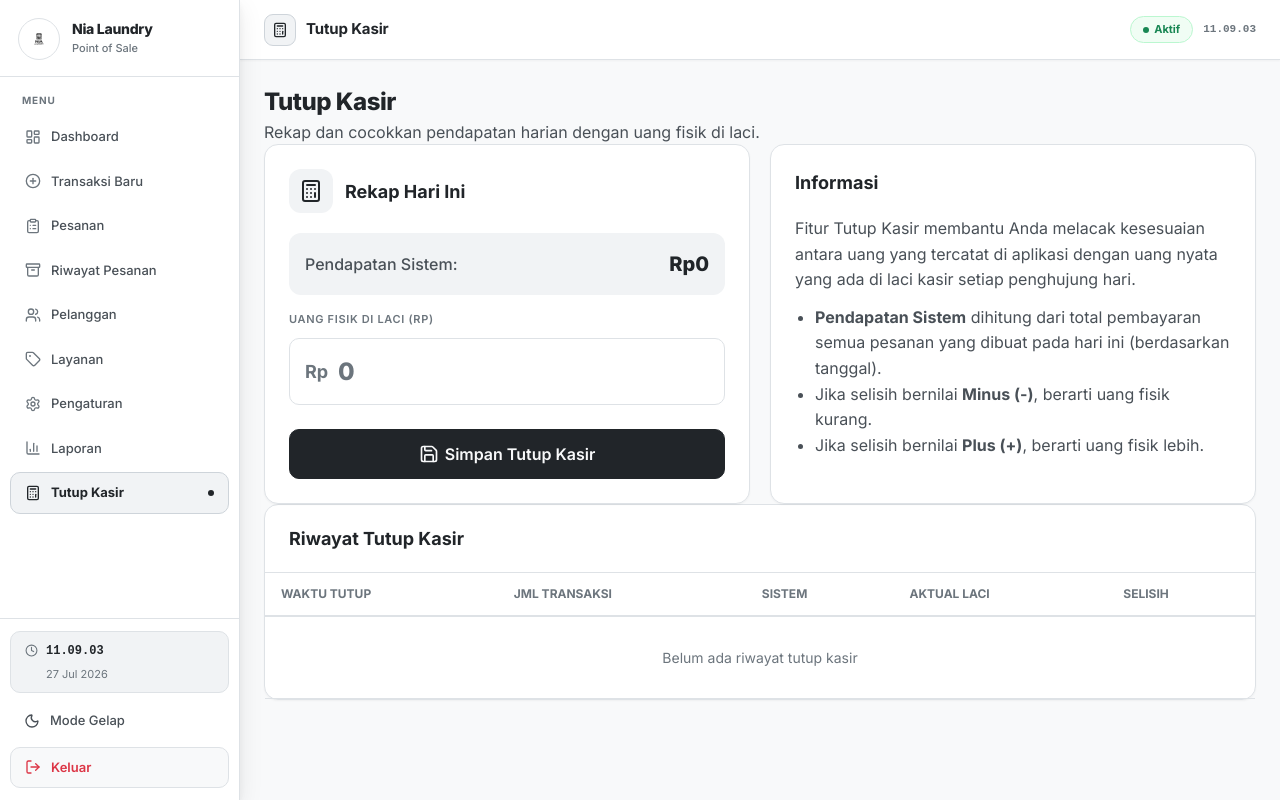
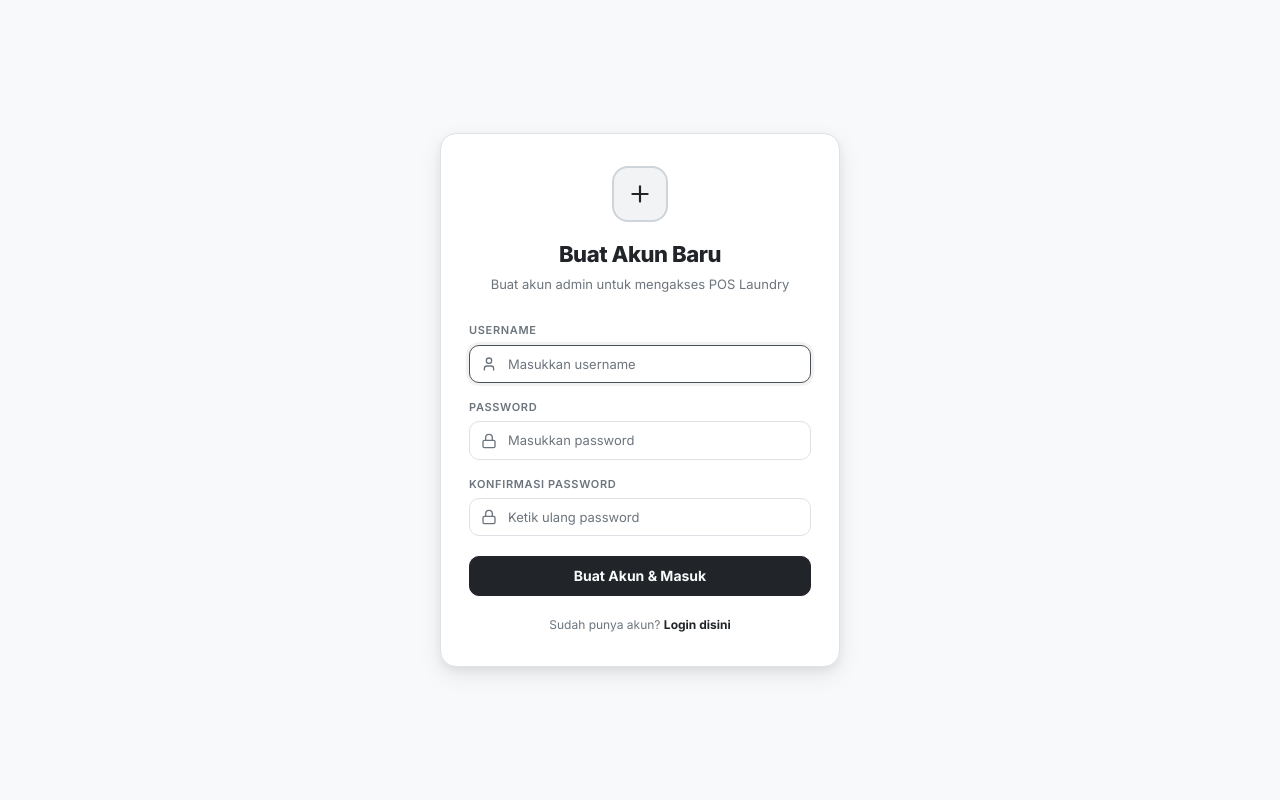
Before and after one commit to gungdemayun12/Nia-Laundry, a React (Vite) app: page /#/tutup-kasir in a window 1280 px wide. Built offline with nearby package versions, Linux system fonts and the light colour scheme.

Commit message:
fix: total rewrite LoginPage - hapus navigate bug, tambah register & reset akun tanpa buka pengaturan

```diff
--- a/src/App.jsx
+++ b/src/App.jsx
@@ -54,7 +54,7 @@ export default function App() {
     return localStorage.getItem('pos_auth_logged_in') === 'true';
   });
 
-  const authUsername = localStorage.getItem('pos_auth_username');
+
 
   const handleLogin = () => {
     setIsAuthenticated(true);
@@ -64,6 +64,7 @@ export default function App() {
   const handleLogout = () => {
     setIsAuthenticated(false);
     localStorage.removeItem('pos_auth_logged_in');
+    localStorage.removeItem('pos_auth_username'); // Tambahkan ini
     localStorage.removeItem('pos_last_route');
     if (window.location.hash && window.location.hash !== '#/') {
       window.location.hash = '#/';
@@ -108,6 +109,51 @@ export default function App() {
     window.addEventListener('beforeunload', handleBeforeUnload);
     return () => window.removeEventListener('beforeunload', handleBeforeUnload);
   }, []);
+
+  // ── Session Timeout Logic ──
+  useEffect(() => {
+    let timeoutId;
+    const timeoutDuration = 30 * 60 * 1000; // 30 menit
+
+    const resetTimeout = () => {
+      clearTimeout(timeoutId);
+      timeoutId = setTimeout(logoutUser, timeoutDuration);
+    };
+
+    const logoutUser = () => {
+      if (isAuthenticated) {
+        handleLogout();
+        Swal.fire({
+          icon: 'warning',
+          title: 'Sesi Berakhir',
+          text: 'Sesi Anda telah berakhir karena tidak ada aktivitas. Silakan login kembali.',
+          showConfirmButton: true,
+          background: 'var(--surface)',
+          color: 'var(--text)',
+        });
+      }
+    };
+
+    const handleActivity = () => {
+      resetTimeout();
+    };
+
+    // Tambahkan event listener untuk aktivitas pengguna
+    window.addEventListener('mousemove', handleActivity);
+    window.addEventListener('keypress', handleActivity);
+    window.addEventListener('scroll', handleActivity);
+    window.addEventListener('click', handleActivity);
+
+    resetTimeout(); // Set timeout awal saat komponen dimuat
+
+    return () => {
+      clearTimeout(timeoutId);
+      window.removeEventListener('mousemove', handleActivity);
+      window.removeEventListener('keypress', handleActivity);
+      window.removeEventListener('scroll', handleActivity);
+      window.removeEventListener('click', handleActivity);
+    };
+  }, [isAuthenticated, handleLogout]); // Dependensi: isAuthenticated dan handleLogout
 
   // ── Error recovery: catch unhandled errors ──
   useEffect(() => {
@@ -160,14 +206,12 @@ export default function App() {
     e.target.value = '';
   };
 
-  // ── Auth check (after all hooks) ──
-  if (authUsername && !isAuthenticated) {
-    return <LoginPage onLogin={handleLogin} />;
-  }
-
   return (
     <HashRouter>
       <RouteTracker />
+      {!isAuthenticated ? (
+        <LoginPage onLogin={handleLogin} />
+      ) : (
         <Layout darkMode={darkMode} setDarkMode={setDarkMode} onLogout={handleLogout}>
           <Routes>
             <Route
@@ -266,6 +310,7 @@ export default function App() {
             />
           </Routes>
         </Layout>
+      )}
 
       {/* Hidden file input for restore */}
       <input
--- a/src/pages/LoginPage.jsx
+++ b/src/pages/LoginPage.jsx
@@ -1,46 +1,124 @@
-import { useState, useEffect } from 'react';
-import { useNavigate } from 'react-router-dom';
-import { Lock, User } from 'lucide-react';
+import { useState } from 'react';
+import { Lock, User, Plus } from 'lucide-react';
 import Swal from 'sweetalert2';
 
 export default function LoginPage({ onLogin }) {
+  const savedUsername = localStorage.getItem('pos_auth_username');
+  const savedPassword = localStorage.getItem('pos_auth_password');
+  const hasAccount = !!(savedUsername && savedPassword);
+
+  const [mode, setMode] = useState(hasAccount ? 'login' : 'register');
   const [username, setUsername] = useState('');
   const [password, setPassword] = useState('');
+  const [confirmPassword, setConfirmPassword] = useState('');
   const [error, setError] = useState('');
-  const navigate = useNavigate();
-
-  useEffect(() => {
-    const savedUsername = localStorage.getItem('pos_auth_username');
-    if (!savedUsername) {
-      navigate('/pengaturan');
-    }
-  }, [navigate]);
 
   const handleLogin = (e) => {
     e.preventDefault();
-    const savedUsername = localStorage.getItem('pos_auth_username');
-    const savedPassword = localStorage.getItem('pos_auth_password');
+    setError('');
 
-    if (!savedUsername || !savedPassword) {
-      navigate('/pengaturan');
+    const actualUname = localStorage.getItem('pos_auth_username');
+    const actualPwd = localStorage.getItem('pos_auth_password');
+
+    if (!actualUname || !actualPwd) {
+      setMode('register');
+      setError('Belum ada akun. Silakan buat akun baru terlebih dahulu.');
       return;
     }
 
-    if (username === savedUsername && password === savedPassword) {
+    if (username === actualUname && password === actualPwd) {
       localStorage.setItem('pos_auth_logged_in', 'true');
       if (onLogin) onLogin();
-      navigate('/');
     } else {
       setError('Username atau password salah');
       Swal.fire({
         icon: 'error',
-        title: 'Gagal',
+        title: 'Gagal Login',
         text: 'Username atau password salah!',
         showCloseButton: true,
         background: 'var(--surface)',
         color: 'var(--text)',
       });
     }
+  };
+
+  const handleRegister = (e) => {
+    e.preventDefault();
+    setError('');
+
+    if (!username.trim()) {
+      setError('Username tidak boleh kosong');
+      return;
+    }
+    if (password.length < 4) {
+      setError('Password minimal 4 karakter');
+      return;
+    }
+    if (password !== confirmPassword) {
+      setError('Password dan konfirmasi password tidak sama');
+      return;
+    }
+
+    localStorage.setItem('pos_auth_username', username.trim());
+    localStorage.setItem('pos_auth_password', password);
+    localStorage.setItem('pos_auth_logged_in', 'true');
+
+    Swal.fire({
+      icon: 'success',
+      title: 'Akun Berhasil Dibuat!',
+      text: `Selamat datang ${username.trim()}. Anda sudah otomatis masuk.`,
+      timer: 2000,
+      showConfirmButton: false,
+      background: 'var(--surface)',
+      color: 'var(--text)',
+    });
+
+    if (onLogin) onLogin();
+  };
+
+  const handleReset = () => {
+    Swal.fire({
+      title: 'Reset Username & Password?',
+      text: 'Data username & password lama akan dihapus, lalu Anda buat akun baru. Data laundry TIDAK akan terhapus.',
+      icon: 'warning',
+      showCancelButton: true,
+      confirmButtonColor: 'var(--red)',
+      cancelButtonColor: 'var(--border-2)',
+      confirmButtonText: 'Ya, Reset Akun',
+      cancelButtonText: 'Batal',
+      showCloseButton: true,
+      background: 'var(--surface)',
+      color: 'var(--text)',
+    }).then((result) => {
+      if (result.isConfirmed) {
+        localStorage.removeItem('pos_auth_username');
+        localStorage.removeItem('pos_auth_password');
+        localStorage.removeItem('pos_auth_logged_in');
+        setMode('register');
+        setUsername('');
+        setPassword('');
+        setConfirmPassword('');
+        setError('');
+        Swal.fire({
+          icon: 'success',
+          title: 'Akun Direset!',
+          text: 'Silakan buat akun baru.',
+          timer: 1500,
+          showConfirmButton: false,
+          background: 'var(--surface)',
+          color: 'var(--text)',
+        });
+      }
+    });
+  };
+
+  const switchMode = (e) => {
+    e.preventDefault();
+    setMode(mode === 'login' ? 'register' : 'login');
+    setUsername('');
+    setPassword('');
+    setConfirmPassword('');
+    setError('');
   };
 
   return (
@@ -69,17 +147,26 @@ export default function LoginPage({ onLogin }) {
             margin: '0 auto 16px',
             border: '2px solid var(--accent-border)',
           }}>
-            <Lock size={26} style={{ color: 'var(--text)' }} />
+            {mode === 'login' ? (
+              <Lock size={26} style={{ color: 'var(--text)' }} />
+            ) : (
+              <Plus size={26} style={{ color: 'var(--text)' }} />
+            )}
           </div>
           <h1 style={{ fontSize: 22, fontWeight: 800, color: 'var(--text)', marginBottom: 4, letterSpacing: '-0.02em' }}>
-            Login POS Laundry
+            {mode === 'login' ? 'Login POS Laundry' : 'Buat Akun Baru'}
           </h1>
           <p style={{ fontSize: 13, color: 'var(--text-3)' }}>
-            Masukkan username dan password untuk melanjutkan
+            {mode === 'login'
+              ? 'Masukkan username dan password untuk melanjutkan'
+              : 'Buat akun admin untuk mengakses POS Laundry'}
           </p>
         </div>
 
-        <form onSubmit={handleLogin} style={{ display: 'flex', flexDirection: 'column', gap: 16 }}>
+        <form
+          onSubmit={mode === 'login' ? handleLogin : handleRegister}
+          style={{ display: 'flex', flexDirection: 'column', gap: 16 }}
+        >
           <div>
             <label className="field-label">Username</label>
             <div style={{ position: 'relative' }}>
@@ -119,6 +206,27 @@ export default function LoginPage({ onLogin }) {
             </div>
           </div>
 
+          {mode === 'register' && (
+            <div>
+              <label className="field-label">Konfirmasi Password</label>
+              <div style={{ position: 'relative' }}>
+                <Lock size={16} style={{
+                  position: 'absolute', left: 12, top: '50%', transform: 'translateY(-50%)',
+                  color: 'var(--text-3)', pointerEvents: 'none',
+                }} />
+                <input
+                  type="password"
+                  value={confirmPassword}
+                  onChange={(e) => setConfirmPassword(e.target.value)}
+                  placeholder="Ketik ulang password"
+                  className="field-input"
+                  style={{ paddingLeft: 38 }}
+                  required
+                />
+              </div>
+            </div>
+          )}
+
           {error && (
             <div style={{
               padding: '10px 14px',
@@ -144,13 +252,53 @@ export default function LoginPage({ onLogin }) {
               marginTop: 4,
             }}
           >
-            Masuk
+            {mode === 'login' ? 'Masuk' : 'Buat Akun & Masuk'}
           </button>
         </form>
 
-        <p style={{ textAlign: 'center', marginTop: 20, fontSize: 12, color: 'var(--text-3)' }}>
-          Belum punya akun? Buka <strong style={{ color: 'var(--text)' }}>Pengaturan</strong> untuk membuat username dan password.
-        </p>
+        <div style={{ marginTop: 20, display: 'flex', flexDirection: 'column', gap: 10 }}>
+          {mode === 'login' ? (
+            <>
+              <p style={{ textAlign: 'center', fontSize: 12, color: 'var(--text-3)', margin: 0 }}>
+                Lupa akun? <button
+                  onClick={handleReset}
+                  style={{
+                    background: 'none', border: 'none', padding: 0,
+                    color: 'var(--text)', fontWeight: 700, cursor: 'pointer',
+                    textDecoration: 'underline',
+                  }}
+                >
+                  Reset akun disini
+                </button>
+              </p>
+              {!hasAccount && (
+                <p style={{ textAlign: 'center', fontSize: 12, color: 'var(--text-3)', margin: 0 }}>
+                  Belum punya akun? <button
+                    onClick={switchMode}
+                    style={{
+                      background: 'none', border: 'none', padding: 0,
+                      color: 'var(--accent)', fontWeight: 700, cursor: 'pointer',
+                    }}
+                  >
+                    Buat akun baru
+                  </button>
+                </p>
+              )}
+            </>
+          ) : (
+            <p style={{ textAlign: 'center', fontSize: 12, color: 'var(--text-3)', margin: 0 }}>
+              Sudah punya akun? <button
+                onClick={switchMode}
+                style={{
+                  background: 'none', border: 'none', padding: 0,
+                  color: 'var(--accent)', fontWeight: 700, cursor: 'pointer',
+                }}
+              >
+                Login disini
+              </button>
+            </p>
+          )}
+        </div>
       </div>
     </div>
   );
--- a/src/pages/Pesanan.jsx
+++ b/src/pages/Pesanan.jsx
@@ -266,6 +266,9 @@ export default function Pesanan({ transactions, setTransactions }) {
                     <td style={{ padding: '12px 16px', color: 'var(--text)', whiteSpace: 'nowrap', fontWeight: 500 }}>
                       {t.totalBerat} kg
                     </td>
+                    <td style={{ padding: '12px 16px', color: 'var(--text)', whiteSpace: 'nowrap', fontWeight: 600 }}>
+                      {formatRupiah(t.totalBayar)}
+                    </td>
                     <td style={{ padding: '12px 16px' }}>
                       <StatusBadge status={t.status} />
                     </td>
```
Lines whose indentation alone changed are shown as unchanged.
